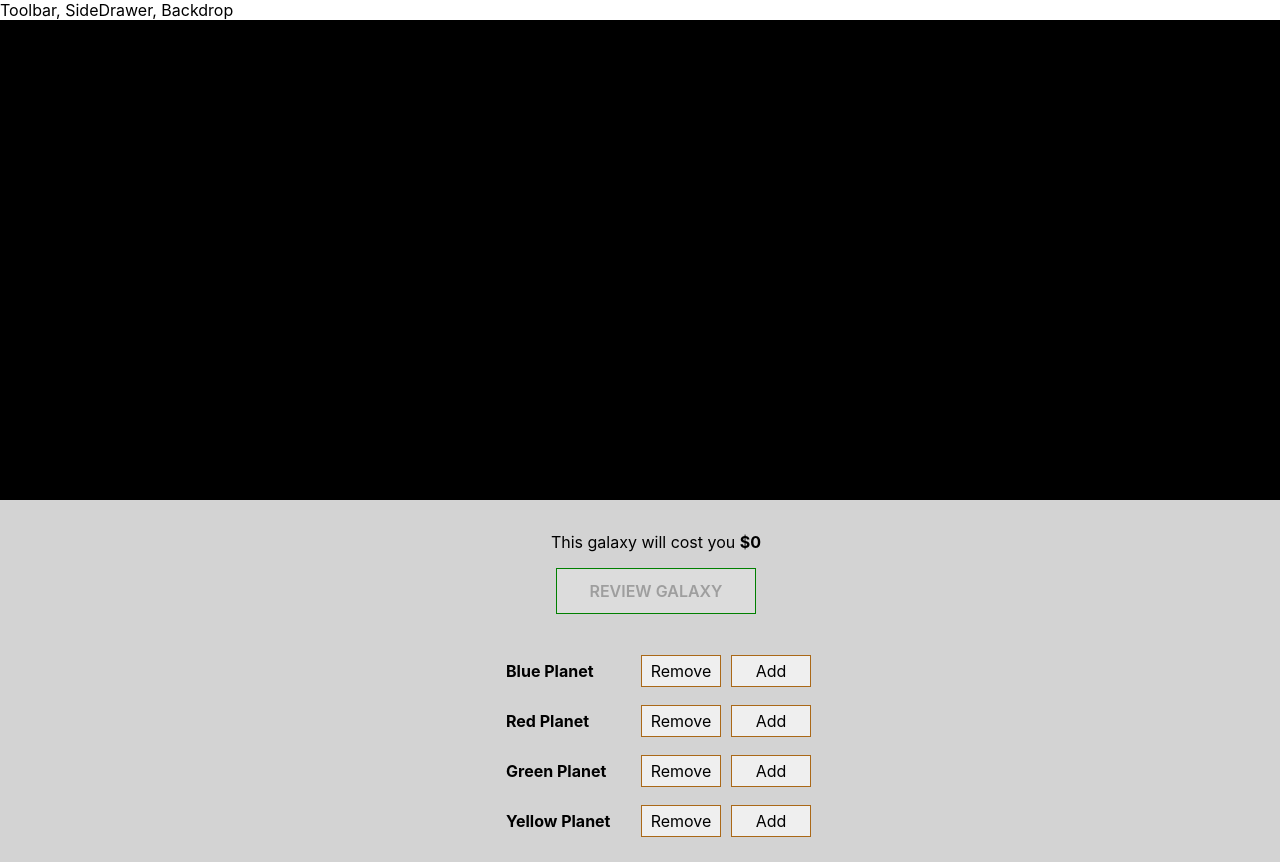
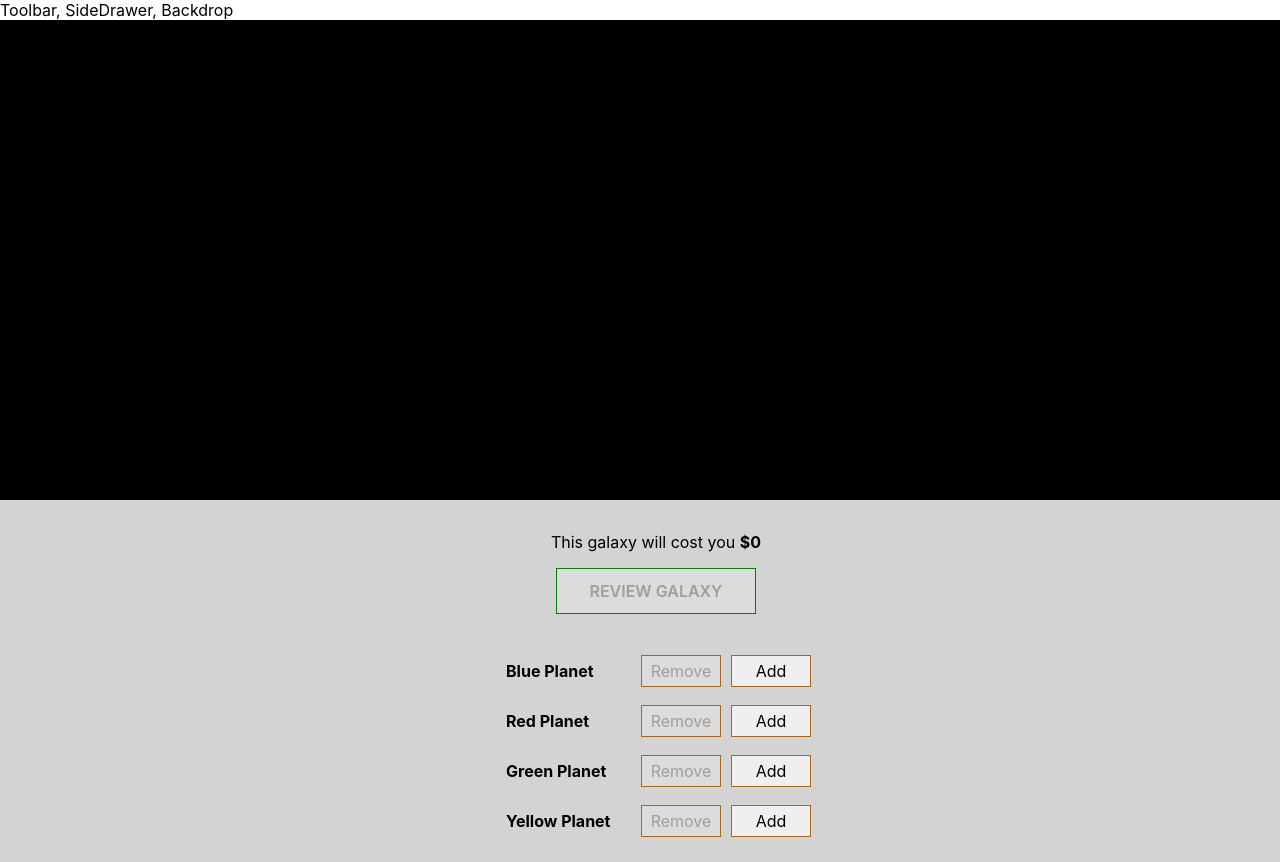
Before and after one commit to mcheng09/react-galaxy-builder, a React app: page / in a window 1280 px wide. Shown: the top 862 px of the page. Built offline with nearby package versions, Linux system fonts and the light colour scheme.

Commit message:
feat(GalaxyControl): adds disable feature to remove button

```diff
--- a/src/components/Galaxy/GalaxyControls/GalaxyControl/GalaxyControl.js
+++ b/src/components/Galaxy/GalaxyControls/GalaxyControl/GalaxyControl.js
@@ -6,7 +6,7 @@ const GalaxyControl = (props) => {
   return (
     <div className={style.GalaxyControl}>
       <div className={style.Label}>{props.label}</div>
-      <button onClick={props.removePlanet}>Remove</button>
+      <button onClick={props.removePlanet} disabled={props.disabled}>Remove</button>
       <button onClick={props.addPlanet}>Add</button>
     </div>
   )
--- a/src/components/Galaxy/GalaxyControls/GalaxyControls.js
+++ b/src/components/Galaxy/GalaxyControls/GalaxyControls.js
@@ -22,6 +22,7 @@ const GalaxyControls = (props) => {
                   key={control.label + i}
                   addPlanet={() => props.addPlanet(control.type)}
                   removePlanet={() => props.removePlanet(control.type)}
+                  disabled={props.disabled[control.type]}
                 />
       })}
     </div>
--- a/src/containers/GalaxyBuilder/GalaxyBuilder.js
+++ b/src/containers/GalaxyBuilder/GalaxyBuilder.js
@@ -62,6 +62,15 @@ class GalaxyBuilder extends Component {
   }
 
   render () {
+
+    // Set planets to true/false and pass down the info
+    const disabledInfo = {
+      ...this.state.planets
+    };
+    for (let key in disabledInfo) {
+      disabledInfo[key] = disabledInfo[key] <= 0
+    }
+
     return (
         <div>
           <Galaxy planets={this.state.planets}/>
@@ -70,6 +79,7 @@ class GalaxyBuilder extends Component {
             reviewable={!this.state.reviewable}
             addPlanet={this.addPlanetHandler}
             removePlanet={this.removePlanetHandler}
+            disabled={disabledInfo}
           />
         </div>
     )
```
